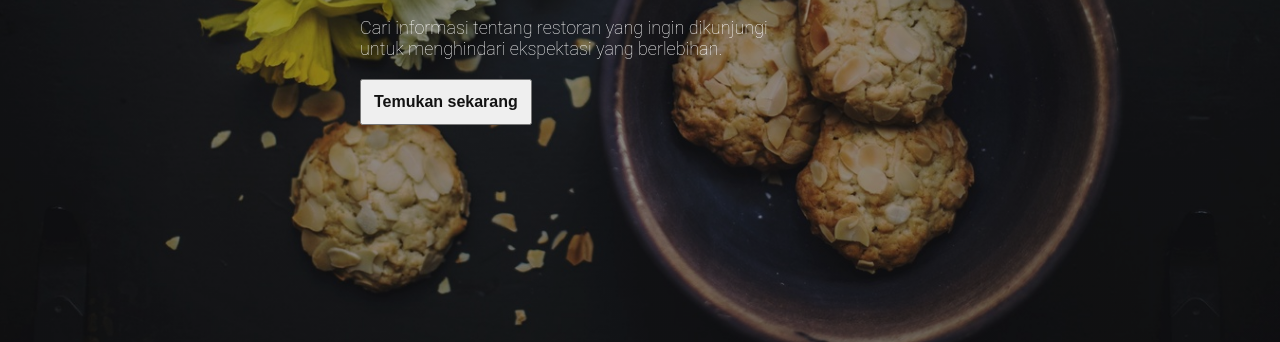
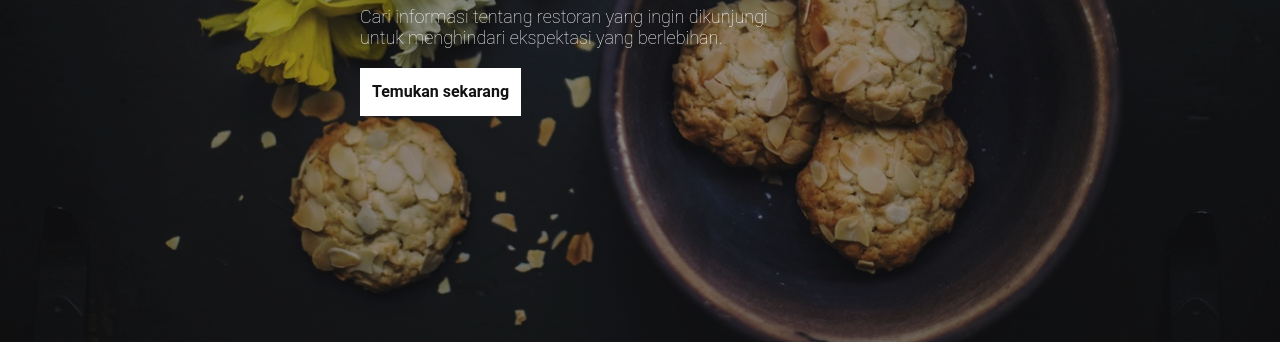
Before and after one commit to alimusst/restaurant-apps, a website built with webpack: page src/templates/index.html in a window 1280 px wide. Shown: the part 458-800 px from the top of the page. Built offline with nearby package versions, Linux system fonts and the light colour scheme; files whose address does not match are found by name.

Commit message:
add href in burger menu, change cta from button to anchor

```diff
--- a/src/scripts/index.js
+++ b/src/scripts/index.js
@@ -65,7 +65,7 @@ function setRestaurantListElement(restaurant) {
 
   restaurantName.classList.add('restaurant-name');
   restaurantName.textContent = restaurant.name;
-  restaurantName.setAttribute('href', '#');
+  restaurantName.setAttribute('href', '#main');
 
   restaurantDescription.classList.add('restaurant-description');
   restaurantDescription.textContent = restaurant.description;
--- a/src/styles/main.css
+++ b/src/styles/main.css
@@ -98,7 +98,7 @@ li > a {
 
 @media screen and (max-width: 530px) {
   .drawer {
-    display: flex;
+    display: none;
     flex-direction: column;
 
     position: absolute;
@@ -114,6 +114,7 @@ li > a {
   }
 
   .show-drawer {
+    display: flex;
     height: auto;
     transform: translate(0, 0);
   }
@@ -164,13 +165,18 @@ li > a {
   font-weight: lighter;
 }
 
-.hero-inner > button {
+.hero-inner > .cta {
+  display: inline-block;
+  padding: 12px;
   min-height: 46px;
-  margin: 0;
-  padding: 12px;
+  line-height: 24px;
+
   font-size: 16px;
   font-weight: bolder;
+
+  background-color: white;
   color: #121212;
+  text-decoration: none;
 }
 
 main {
--- a/src/templates/index.html
+++ b/src/templates/index.html
@@ -13,7 +13,7 @@
         <a href="#">Wheeat</a>
       </div>
       <nav>
-        <a class="menu">☰</a>
+        <a class="menu" href="#">☰</a>
         <ul class="drawer">
           <li><a href="#">Home</a></li>
           <li><a href="#">Favorite</a></li>
@@ -28,7 +28,7 @@
           Cari informasi tentang restoran yang ingin dikunjungi <br />untuk
           menghindari ekspektasi yang berlebihan.
         </p>
-        <button class="cta">Temukan sekarang</button>
+        <a class="cta" href="#main">Temukan sekarang</a>
       </div>
     </div>
     <main id="main">
```
Also changed, not shown: dist/bundle.js, dist/index.html.
